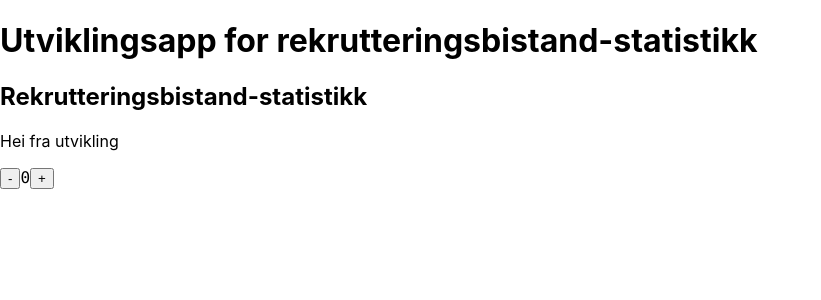
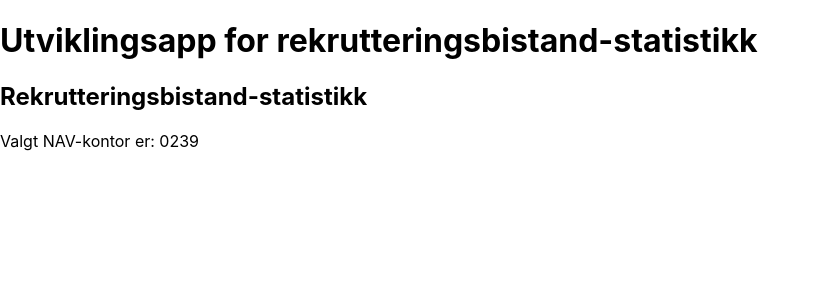
Before and after one commit to navikt/rekrutteringsbistand-statistikk, a React (Create React App) app: page / in a window 1280 px wide. Shown: the top 300 px of the page, without its empty margins (0-821 px from the left). Built offline with nearby package versions, Linux system fonts and the light colour scheme.

Commit message:
Vis Navkontor fra props (#4)
* Legg til navkontor-props

* Deploy til dev

* La CSS-prefix wrappe hele appen

```diff
--- a/src/App.tsx
+++ b/src/App.tsx
@@ -1,19 +1,14 @@
-import React, { FunctionComponent, useState } from 'react';
+import React, { FunctionComponent } from 'react';
 
 export type AppProps = {
-    hilsen: string;
+    navKontor: string | null;
 };
 
-const App: FunctionComponent<AppProps> = ({ hilsen }) => {
-    const [teller, setTeller] = useState<number>(0);
-
+const App: FunctionComponent<AppProps> = ({ navKontor }) => {
     return (
-        <div className="App">
+        <div className="statistikk">
             <h2 className="App-header">Rekrutteringsbistand-statistikk</h2>
-            <p>{hilsen}</p>
-            <button onClick={() => setTeller(teller - 1)}>-</button>
-            <code>{teller}</code>
-            <button onClick={() => setTeller(teller + 1)}>+</button>
+            <p>Valgt NAV-kontor er: {navKontor}</p>
         </div>
     );
 };
--- a/src/utviklingsapp/Utviklingsapp.tsx
+++ b/src/utviklingsapp/Utviklingsapp.tsx
@@ -4,7 +4,7 @@
 const Utviklingsapp: FunctionComponent = () => (
     <div className="utviklingsapp">
         <h1>Utviklingsapp for rekrutteringsbistand-statistikk</h1>
-        <App hilsen="Hei fra utvikling" />
+        <App navKontor="0239" />
     </div>
 );
 
```
